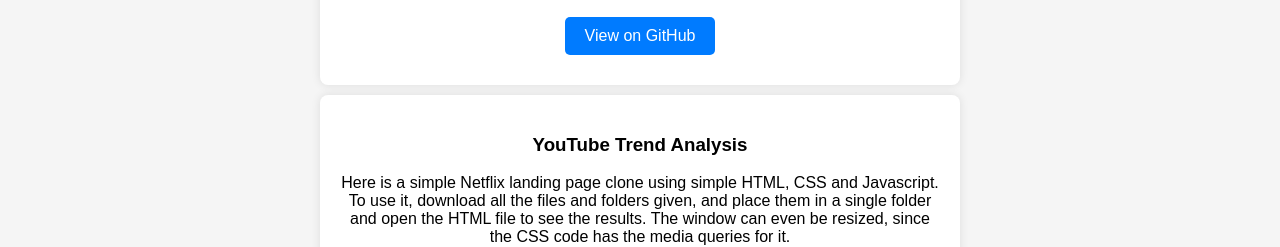
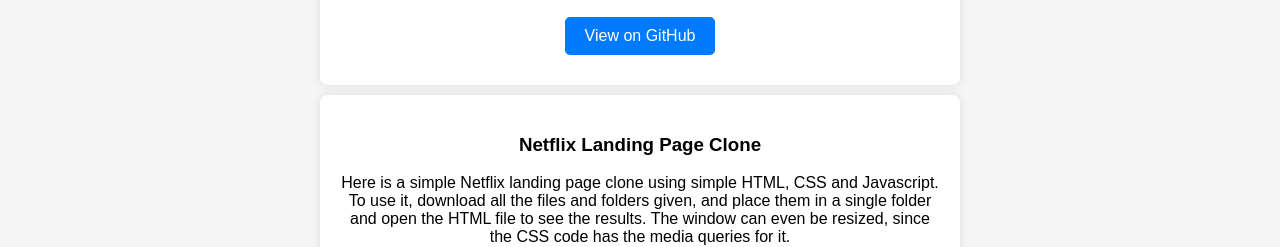
Before and after one commit to divyaghorui/divyaghorui.github.io, a plain HTML site: page index.html in a window 1280 px wide. Shown: the part 1080-1327 px from the top of the page. Drawn offline with Linux system fonts and the light colour scheme.

Commit message:
Update index.html

```diff
--- a/index.html
+++ b/index.html
@@ -53,7 +53,7 @@
                 <a href="https://github.com/divyaghorui/Blood-Bank-Database" target="_blank" class="btn">View on GitHub</a>
             </div>
             <div class="project">
-                <h3>YouTube Trend Analysis</h3>
+                <h3>Netflix Landing Page Clone</h3>
                 <p>Here is a simple Netflix landing page clone using simple HTML, CSS and Javascript.
 
 To use it, download all the files and folders given, and place them in a single folder and open the HTML file to see the results.
```
